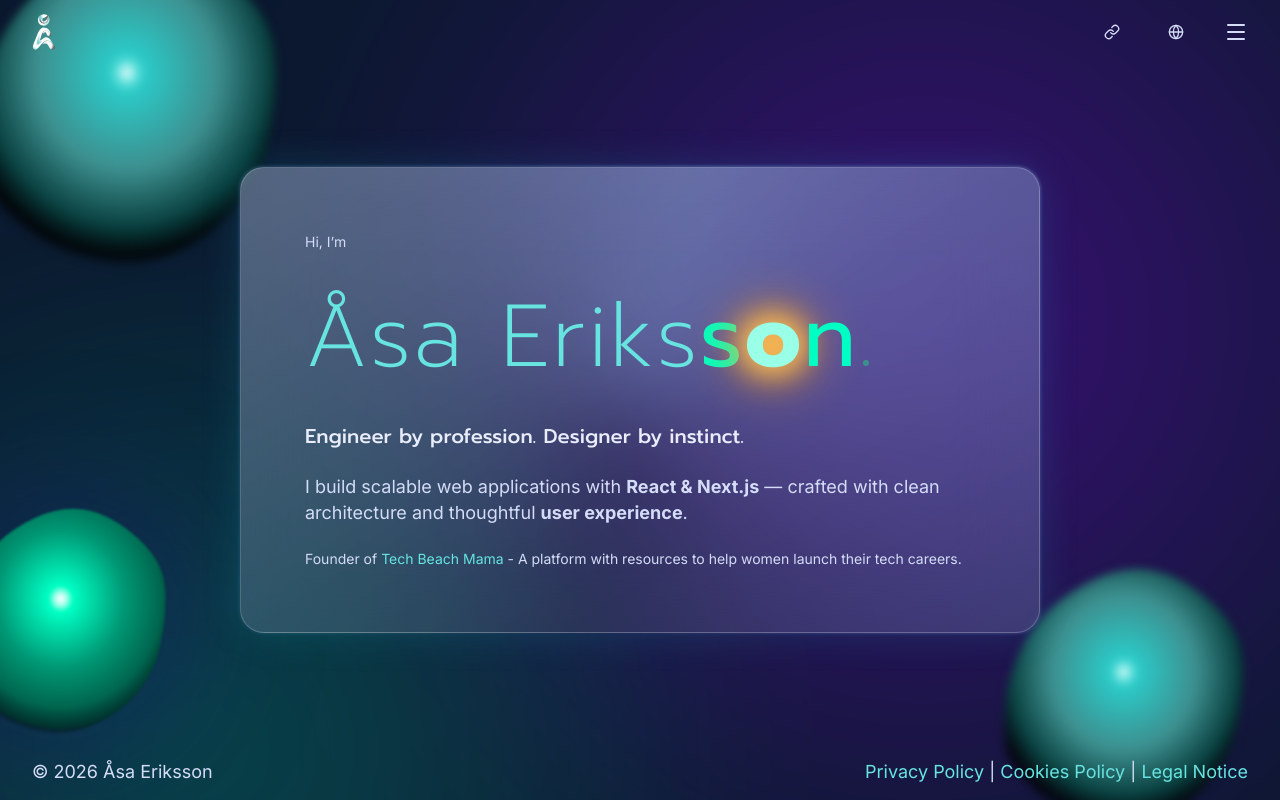
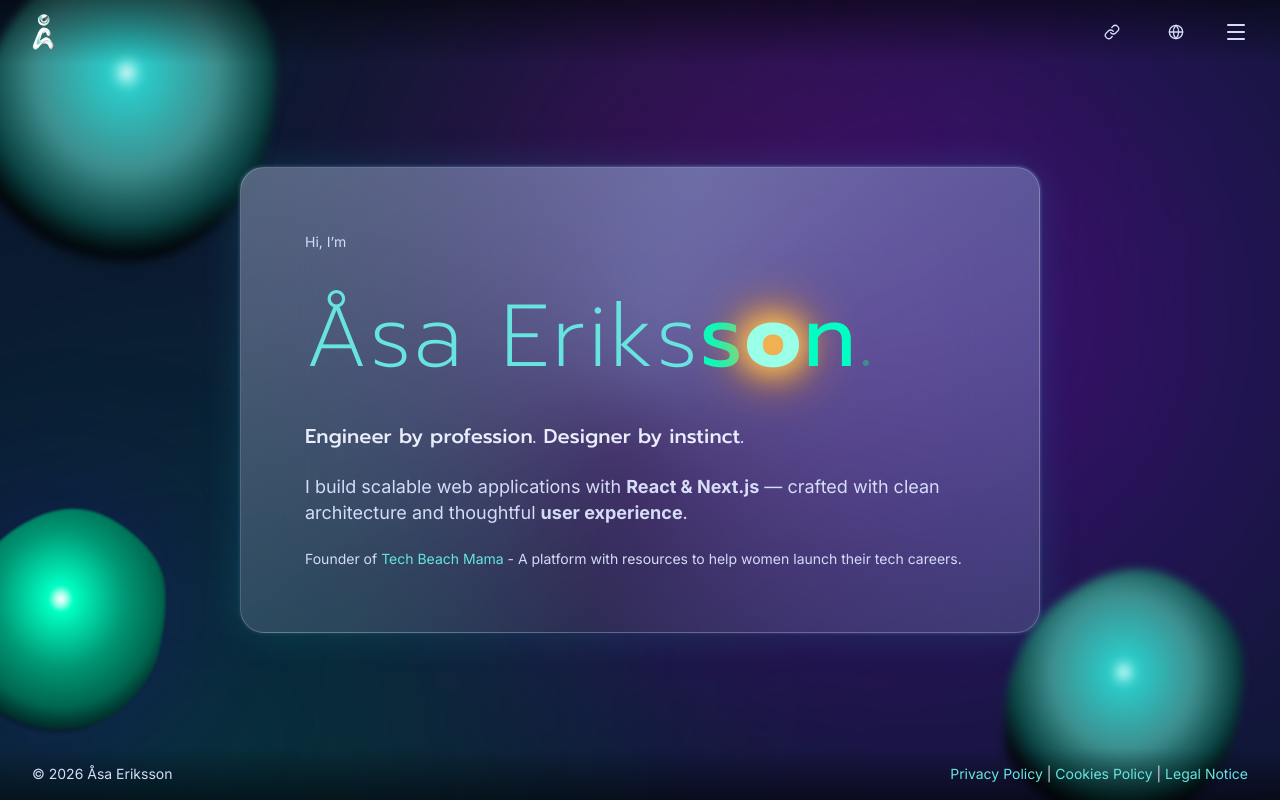
Before and after one commit to Bjornhona/asa-eriksson-portfolio, a Next.js app: page /en in a window 1280 px wide. Built offline with nearby package versions, Linux system fonts and the light colour scheme.

Commit message:
colors bug fixed

```diff
--- a/packages/ui/Navigation/Navbar.tsx
+++ b/packages/ui/Navigation/Navbar.tsx
@@ -12,7 +12,7 @@ export interface NavbarProps {
 
 const Navbar = ({ logoSrc, logoDarkModeSrc, logoAlt, logoLink, navMenu }: NavbarProps) => {
   return (
-    <div className="absolute inset-0 flex items-center justify-between w-full h-16 z-50 px-6 text-foreground">
+    <div className="absolute inset-0 flex items-center justify-between w-full h-16 z-50 px-6 text-foreground bg-gradient-to-b from-black/50 to-transparent">
       <Logo logoSrc={logoSrc} logoDarkModeSrc={logoDarkModeSrc} logoAlt={logoAlt} logoLink={logoLink} />
       <NavbarMenu {...navMenu} />
     </div>
--- a/src/components/Backgrounds/MistBackground.tsx
+++ b/src/components/Backgrounds/MistBackground.tsx
@@ -25,7 +25,7 @@ const MistBackground = () => {
       <motion.div
         className="absolute w-[1000px] h-[1000px] rounded-full blur-[60px]"
         style={{
-          background: `radial-gradient(circle, hsl(var(--color-aqua-700) / 0.20) 0%, hsl(var(--color-aqua-700) / 0) 70%)`,
+          background: `radial-gradient(circle, hsl(var(--color-aqua-600) / 0.20) 0%, hsl(var(--color-aqua-600) / 0) 70%)`,
         }}
         animate={{
           x: [150, -300, 200, 150],
@@ -43,7 +43,7 @@ const MistBackground = () => {
       <motion.div
         className="absolute w-[900px] h-[900px] rounded-full blur-[40px]"
         style={{
-          background: `radial-gradient(circle, hsl(var(--color-pink-600) / 0.35) 0%, hsl(var(--color-pink-600) / 0) 70%)`,
+          background: `radial-gradient(circle, hsl(var(--color-pink-600) / 0.18) 0%, hsl(var(--color-pink-600) / 0) 70%)`,
         }}
         animate={{
           x: [-200, 300, -150, -200],
--- a/src/components/Navigation/AppFooter.tsx
+++ b/src/components/Navigation/AppFooter.tsx
@@ -4,9 +4,9 @@ const AppFooter = () => {
   const t = useTranslations();
 
   return (
-    <footer className="absolute bottom-0 left-0 right-0 flex flex-col md:flex-row gap-4 justify-between z-40 px-8 py-4 text-foreground">
-      <h5>© 2026 Åsa Eriksson</h5>
-      <h5>
+    <footer className="absolute bottom-0 left-0 right-0 flex flex-col md:flex-row gap-4 justify-between z-40 px-8 py-4 text-foreground bg-gradient-to-t from-black/50 to-transparent">
+      <p>© 2026 Åsa Eriksson</p>
+      <p>
         <a href="/privacy-policy">
           {t("footer.privacyPolicy")}
         </a> | <a href="/cookies-policy">
@@ -14,7 +14,7 @@ const AppFooter = () => {
         </a> | <a href="/legal-notice">
           {t("footer.legalNotice")}
         </a>
-      </h5>
+      </p>
     </footer>
   );
 };
--- a/src/styles/themes.css
+++ b/src/styles/themes.css
@@ -65,15 +65,15 @@
   --color-purple-500: 275 100% 70%;
   --color-purple-500-preview: hsl(275, 100%, 70%);
 
-  --color-pink-400: 325, 100%, 74%;
+  --color-pink-400: 325 100% 74%;
   --color-pink-400-preview: hsl(325, 100%, 74%);
-  --color-pink-500: 325, 100%, 68%;
+  --color-pink-500: 325 100% 68%;
   --color-pink-500-preview: hsl(325, 100%, 68%);
-  --color-pink-600: 325, 100%, 60%;
+  --color-pink-600: 325 100% 60%;
   --color-pink-600-preview: hsl(325, 100%, 60%);
-  --color-pink-700: 325, 100%, 50%;
+  --color-pink-700: 325 100% 50%;
   --color-pink-700-preview: hsl(325, 100%, 50%);
-  --color-pink-800: 325, 100%, 40%;
+  --color-pink-800: 325 100% 40%;
   --color-pink-800-preview: hsl(325, 100%, 40%);
 
   /* Semantic colors */
@@ -124,6 +124,8 @@
 
 .dark {
   /* Dark mode */
+  --color-blue-200: 216 65% 11%;
+  --color-blue-200-preview: hsl(216, 65%, 11%);
   --color-blue-400: 179 70% 10%;
   --color-blue-400-preview: hsl(179, 70%, 10%);
   --color-blue-500: 180 75% 14%;
@@ -134,7 +136,7 @@
   --color-blue-700-preview: hsl(179, 65%, 48%);
   --color-blue-800: 178 70% 65%;
   --color-blue-800-preview: hsl(178, 70%, 65%);
-  --color-blue-900: 178, 70%, 85%;
+  --color-blue-900: 178 70% 85%;
   --color-blue-900-preview: hsl(178, 70%, 85%);
 
   /* Semantic colors */
@@ -144,11 +146,11 @@
   --color-foreground-preview: hsl(0, 0%, 93%); */
 
   /* Text colors */
-  --color-background: 216, 65%, 11%;
+  --color-background: var(--color-blue-200);
   --color-background-preview: hsl(216, 65%, 11%);
-  --color-foreground: 226, 70%, 90%;
+  --color-foreground: 226 70% 90%;
   --color-foreground-preview: hsl(226, 70%, 90%);
-  --color-title: 226, 70%, 95%;
+  --color-title: 226 70% 95%;
   --color-title-preview: hsl(226, 70%, 95%);
   --color-primary: var(--color-blue-600);
   --color-link: var(--color-blue-800);
@@ -164,11 +166,11 @@
   --color-bg: hsl(216, 64.90%, 11.20%) */
 
   /* Other colors */
-  --color-aqua-400: 166, 100%, 10%;
+  --color-aqua-400: 166 100% 10%;
   --color-aqua-400-preview: hsl(166, 100%, 10%);
-  --color-aqua-500: 166, 100%, 20%;
+  --color-aqua-500: 166 100% 20%;
   --color-aqua-500-preview: hsl(166, 100%, 20%);
-  --color-aqua-600: 166, 100%, 30%;
+  --color-aqua-600: 166 100% 30%;
   --color-aqua-600-preview: hsl(166, 100%, 30%);
   --color-aqua-700: 166 100% 50%;
   --color-aqua-700-preview: hsl(166, 100%, 50%);
@@ -183,15 +185,15 @@
   --color-purple-500: 275 100% 50%;
   --color-purple-500-preview: hsl(275, 100%, 50%);
 
-  --color-pink-400: 325, 100%, 10%;
+  --color-pink-400: 325 100% 10%;
   --color-pink-400-preview: hsl(325, 100%, 10%);
-  --color-pink-500: 325, 100%, 20%;
+  --color-pink-500: 325 100% 20%;
   --color-pink-500-preview: hsl(325, 100%, 20%);
-  --color-pink-600: 325, 100%, 30%;
+  --color-pink-600: 325 100% 30%;
   --color-pink-600-preview: hsl(325, 100%, 30%);
-  --color-pink-700: 325, 100%, 50%;
+  --color-pink-700: 325 100% 50%;
   --color-pink-700-preview: hsl(325, 100%, 50%);
-  --color-pink-800: 325, 100%, 80%;
+  --color-pink-800: 325 100% 80%;
   --color-pink-800-preview: hsl(325, 100%, 80%);
 
   /* Glow colors */
```
